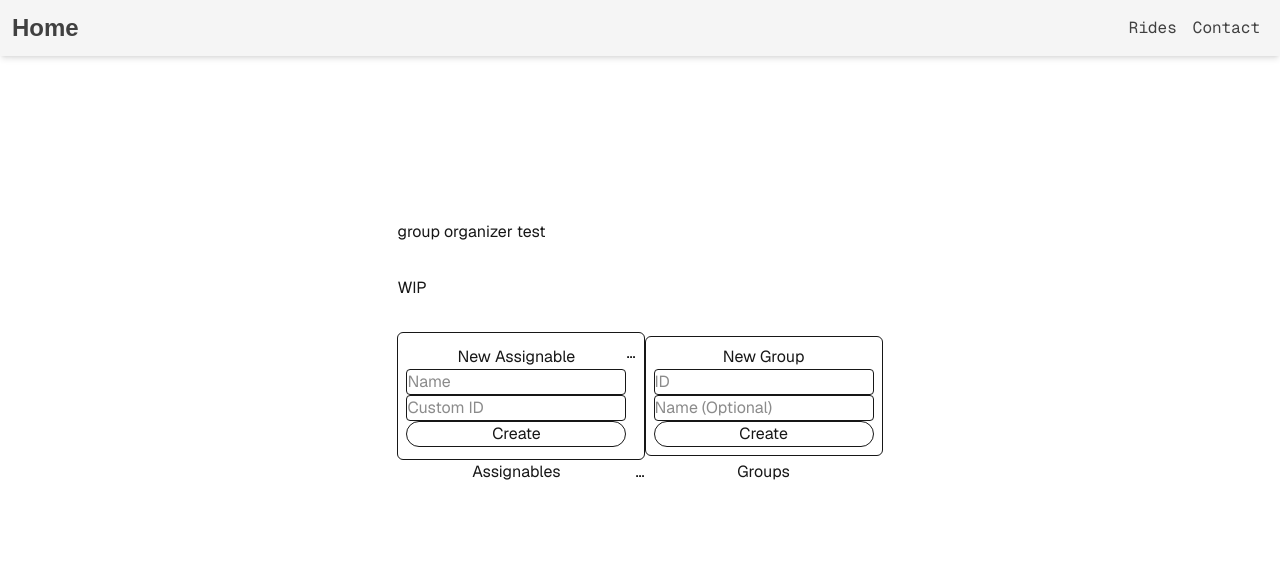
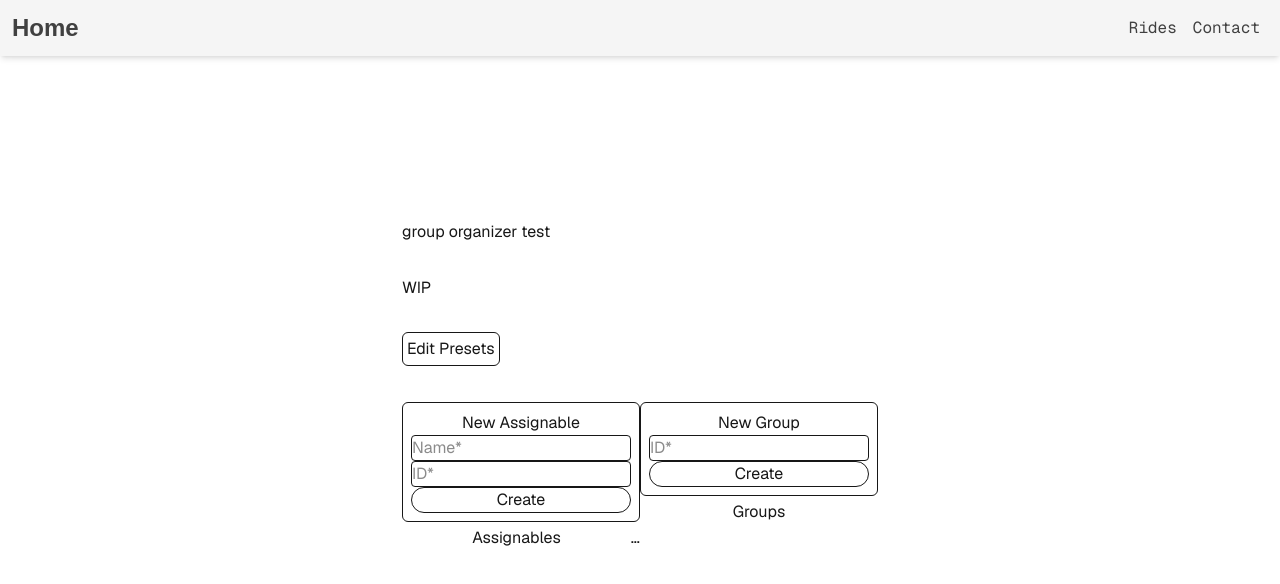
Before and after one commit to agee4/ride-organizer-va, a Next.js app: page /group-org in a window 1280 px wide. Shown: the top 584 px of the page. Built offline with nearby package versions, Linux system fonts and the light colour scheme.

Commit message:
More preset integration
+Created Field class for more consistent/readable field information
~Preset now applies for both assignables and group
+Added group name toggle and preset fields to preset

```diff
--- a/src/app/group-org/page.tsx
+++ b/src/app/group-org/page.tsx
@@ -420,22 +420,24 @@ const AssignableForm = ({
     });
   };
 
+  /**load preset fields */
   useEffect(() => {
     if (preset.presetFields)
-      for (const idk of preset.presetFields) {
-        switch (idk[1][0]) {
+      for (const field of preset.presetFields.values()) {
+        switch (field.group) {
           case "contact":
             contactDispatch({
               type: "create",
-              key: idk[0],
+              key: field.name,
               value: "",
             });
             break;
           default:
             miscellaneousDispatch({
               type: "create",
-              key: idk[0],
+              key: field.name,
               value: "",
+              /* (field.type == "boolean") ? false : (field.type == "number") ? 0 : */
             });
         }
       }
@@ -491,7 +493,7 @@ const AssignableForm = ({
 
   return (
     <form
-      className="my-1 flex flex-col"
+      className="my-1 flex flex-col rounded-md border p-2"
       onSubmit={submitForm}
       ref={assignableFormRef}
     >
@@ -501,7 +503,7 @@ const AssignableForm = ({
         type="text"
         name="name"
         value={data.name}
-        placeholder={"Name" + (preset.useIDSource == "name" ? " (ID)" : "")}
+        placeholder={"Name*" + (preset.useIDSource == "name" ? " (ID)" : "")}
         required
         minLength={1}
         onChange={updateForm}
@@ -512,7 +514,7 @@ const AssignableForm = ({
           type="text"
           name="id"
           value={data.id}
-          placeholder="Custom ID"
+          placeholder="ID*"
           required
           minLength={1}
           onChange={updateForm}
@@ -698,36 +700,81 @@ const AssignableForm = ({
   );
 };
 
-const AssignablePresetForm = ({
-  assignablePreset,
-  assignablePresetCallback,
+class Field {
+  private name: string;
+  private type: string;
+  private group: string;
+  private optional: boolean = false;
+  private preset: boolean = false;
+
+  constructor({
+    name,
+    type,
+    group,
+    optional,
+    preset,
   }: {
-  assignablePreset: any;
-  assignablePresetCallback: any;
+    name: string;
+    type: string;
+    group: string;
+    optional?: boolean;
+    preset?: boolean;
+  }) {
+    this.name = name;
+    this.type = type;
+    this.group = group;
+    this.optional = optional || false;
+    this.preset = preset || false;
+  }
+
+  getName() {
+    return this.name;
+  }
+
+  getType() {
+    return this.type;
+  }
+
+  getGroup() {
+    return this.group;
+  }
+
+  getOptional() {
+    return this.optional;
+  }
+
+  getPreset() {
+    return this.preset;
+  }
+}
+
+const PresetForm = ({
+  preset,
+  presetCallback,
+}: {
+  preset: any;
+  presetCallback: any;
 }) => {
   const assignablePresetFormRef = useRef(null);
 
-  const [idSource, setIDSource] = useState<string>(
-    assignablePreset.useIDSource
+  const [idSource, setIDSource] = useState<string>(preset.useIDSource);
+  const [allowFieldCreation, setAllowFieldCreation] = useState<boolean>(
+    preset.allowFieldCreation
   );
-  const [allowFieldCreation, setAllowFieldCreation] = useState<boolean>(
-    assignablePreset.allowFieldCreation
-  );
-  const [useLeader, setUseLeader] = useState<boolean>(
-    assignablePreset.useLeader
-  );
+  const [useLeader, setUseLeader] = useState<boolean>(preset.useLeader);
+  const [groupCustomName, setGroupCustomName] = useState<boolean>(false);
 
   const [fieldName, setFieldName] = useState<string>("");
   const [fieldGroup, setFieldGroup] = useState<string>("");
   const [fieldType, setFieldType] = useState<string>("string");
   const [optionalField, setOptionalField] = useState<boolean>(false);
   const [presetFields, presetFieldsDispatch] = useReducer(
-    mapReducer<string, [string, string]>(),
-    new Map<string, [string, string]>()
+    mapReducer<string, Field>(),
+    preset.presetFields
   );
   const createField = () => {
-    switch (fieldType) {
-      /* case "contact":
+    /* switch (fieldGroup) {
+      case "contact":
         contactDispatch({
           type: "create",
           key: fieldName || "Field " + contact.size.toLocaleString(),
@@ -754,25 +801,36 @@ const AssignablePresetForm = ({
           key: fieldName || "Field " + affinity.size.toLocaleString(),
           value: "",
         });
-        break; */
+        break;
       default:
+    } */
+    if (fieldName.length > 0) {
       presetFieldsDispatch({
         type: "create",
         key: fieldName /* || "Field " + miscellaneous.size.toLocaleString() */,
-          value: [fieldGroup, fieldType],
+        value: new Field({
+          name: fieldName,
+          type: fieldType || "string",
+          group: fieldGroup || "miscellaneous",
+          optional: optionalField,
+          preset: true,
+        }),
       });
+      setFieldName("");
     }
-    setFieldName("");
   };
   const submitForm = (event: FormEvent) => {
     event.preventDefault();
-    assignablePresetCallback({
+    presetCallback({
       useIDSource: idSource,
       allowFieldCreation: allowFieldCreation,
       useLeader: useLeader,
       presetFields: presetFields,
+      groupCustomName: groupCustomName,
     });
   };
+
+  const [showAddInputField, setShowAddInputField] = useState<boolean>(false);
 
   return (
     <form
@@ -782,7 +840,7 @@ const AssignablePresetForm = ({
     >
       <label className="text-center">Assignable Presets</label>
       <label>
-        ID Source:{" "}
+        Assignable ID Source:{" "}
         <select
           className="rounded-sm border"
           name="idsource"
@@ -797,7 +855,7 @@ const AssignablePresetForm = ({
           </option>
           {[...presetFields.entries()].map(([key, value]) => (
             <option className="text-black" key={key} value={key}>
-              {key} ({value[0]})
+              {key} ({value.getGroup()})
             </option>
           ))}
         </select>
@@ -806,7 +864,11 @@ const AssignablePresetForm = ({
       <ul>
         {[...presetFields.entries()].map(([key, value]) => (
           <li className="flex flex-row place-content-between" key={key}>
-            {key} {value}
+            {value.getName() +
+              (!value.getOptional() ? "*" : "") +
+              (value.getGroup() != "miscellaneous"
+                ? " (" + value.getGroup() + ")"
+                : "")}
             <button
               className="rounded-sm border px-1"
               onClick={() =>
@@ -822,18 +884,26 @@ const AssignablePresetForm = ({
         ))}
       </ul>
       <hr />
-      <div className="border p-1">
-        <label>
-          Add Input Field
+      <div className="flex flex-col border p-1">
+        <div className="flex flex-row place-content-between">
+          <div>Add Input Field</div>
+          <button
+            type="button"
+            onClick={() => setShowAddInputField(!showAddInputField)}
+          >
+            &hellip;
+          </button>
+        </div>
+        {showAddInputField && (
+          <>
             <input
               className="rounded-sm border"
               type="text"
               name="newAssignableField"
               value={fieldName}
-            placeholder="Field Name"
+              placeholder="Field Name*"
               onChange={(e) => setFieldName(e.target.value)}
             />
-        </label>
             <div className="whitespace-nowrap">
               <select
                 className="rounded-sm border"
@@ -841,7 +911,9 @@ const AssignablePresetForm = ({
                 value={fieldGroup}
                 onChange={(e) => setFieldGroup(e.target.value)}
               >
-            <option className="dark:text-black">---</option>
+                <option className="dark:text-black" value="miscellaneous">
+                  ---
+                </option>
                 <option className="dark:text-black" value="contact">
                   Contact
                 </option>
@@ -854,7 +926,9 @@ const AssignablePresetForm = ({
                 <option className="dark:text-black" value="affinity">
                   Affinity
                 </option>
-            <option className="dark:text-black">Other</option>
+                <option className="dark:text-black" value="miscellaneous">
+                  Other
+                </option>
               </select>
               <select
                 className="rounded-sm border"
@@ -888,6 +962,8 @@ const AssignablePresetForm = ({
             >
               Add Field
             </button>
+          </>
+        )}
       </div>
       <hr />
       <label>
@@ -907,6 +983,15 @@ const AssignablePresetForm = ({
           onChange={(e) => setUseLeader(e.target.checked)}
         />
       </label>
+      <hr />
+      <label>
+        Allow Group Names?
+        <input
+          type="checkbox"
+          checked={groupCustomName}
+          onChange={(e) => setGroupCustomName(e.target.checked)}
+        />
+      </label>
       <button className="rounded-full border" type="submit">
         Save Assignable Presets
       </button>
@@ -915,9 +1000,11 @@ const AssignablePresetForm = ({
 };
 
 const GroupForm = ({
+  preset,
   groupCallback,
   assignableCollection,
 }: {
+  preset: any;
   groupCallback: (group: Group, leader?: Assignable) => void;
   assignableCollection: Map<string, Assignable>;
 }) => {
@@ -937,12 +1024,11 @@ const GroupForm = ({
     const { name, value } = event.target;
     setData({ ...data, [name]: value });
   };
-  const [useLeader, setUseLeader] = useState<boolean>(false);
   const [leader, setLeader] = useState<string>("");
 
   const submitForm = (event: FormEvent) => {
     event.preventDefault();
-    if (useLeader) {
+    if (preset.useLeader) {
       const name = data.name && data.name.length > 0 ? data.name : undefined;
       groupCallback(
         new Group({
@@ -976,16 +1062,9 @@ const GroupForm = ({
     >
       <label className="text-center">New Group</label>
       <div className="whitespace-nowrap">
-        {(unassignedLeaderList.length > 0 || useLeader) && (
-          <button
-            className="rounded-sm border px-1"
-            type="button"
-            onClick={() => setUseLeader(!useLeader)}
-          >
-            {useLeader ? "Leader" : "ID"}
-          </button>
-        )}
-        {useLeader ? (
+        {preset.useLeader ? (
+          <label>
+            Leader:
             <select
               className="rounded-sm border"
               name="college"
@@ -1007,25 +1086,32 @@ const GroupForm = ({
                 </option>
               ))}
             </select>
+          </label>
         ) : (
           <input
             className="rounded-sm border"
             type="text"
             name="id"
             value={data.id}
-            placeholder="ID"
+            placeholder="ID*"
+            required
+            min={1}
             onChange={updateData}
           />
         )}
       </div>
+      {preset.groupCustomName && (
         <input
           className="rounded-sm border"
           type="text"
           name="name"
           value={data.name}
-        placeholder="Name (Optional)"
+          placeholder="Name*"
+          required
+          min={1}
           onChange={updateData}
         />
+      )}
       <button className="rounded-full border" type="submit">
         Create
       </button>
@@ -1064,6 +1150,8 @@ export default function Page() {
     useIDSource: "id",
     allowFieldCreation: false,
     useLeader: false,
+    presetFields: new Map<string, Field>(),
+    groupCustomName: false,
   });
 
   const deleteAssignable = (assignable: Assignable) => {
@@ -1113,35 +1201,33 @@ export default function Page() {
   };
 
   const [showOnlyUnassigned, setShowOnlyUnassigned] = useState<boolean>(false);
-  const [showAssignablePreset, setShowAssignablePreset] =
-    useState<boolean>(false);
+  const [showPresetForm, setShowPresetForm] = useState<boolean>(false);
 
   return (
     <div className="grid min-h-screen grid-rows-[20px_1fr_20px] items-center justify-items-center gap-16 p-8 pb-20 font-[family-name:var(--font-geist-sans)] sm:p-20">
       <main className="row-start-2 flex flex-col items-center gap-8 sm:items-start">
         <h1>group organizer test</h1>
         <p>WIP</p>
+        <div className="border rounded-md p-1">
+          <button
+            className="float-right"
+            onClick={() => setShowPresetForm(!showPresetForm)}
+          >
+            {showPresetForm ? <>&times;</> : "Edit Presets"}
+          </button>
+          {showPresetForm && (
+            <PresetForm
+              preset={assignablePreset}
+              presetCallback={setAssignablePreset}
+            />
+          )}
+        </div>
         <div className="flex flex-row">
           <div>
-            <div className="rounded-md border p-2">
-              <button
-                className="float-right"
-                onClick={() => setShowAssignablePreset(!showAssignablePreset)}
-              >
-                &hellip;
-              </button>
-              {showAssignablePreset ? (
-                <AssignablePresetForm
-                  assignablePreset={assignablePreset}
-                  assignablePresetCallback={setAssignablePreset}
-                />
-              ) : (
             <AssignableForm
               preset={assignablePreset}
               assignableCallback={addAssignable}
             />
-              )}
-            </div>
             <div>
               <button
                 className="float-right"
@@ -1183,6 +1269,7 @@ export default function Page() {
           </div>
           <div>
             <GroupForm
+              preset={assignablePreset}
               groupCallback={addGroup}
               assignableCollection={unassignedCollection}
             />
```
Lines whose indentation alone changed are shown as unchanged.
